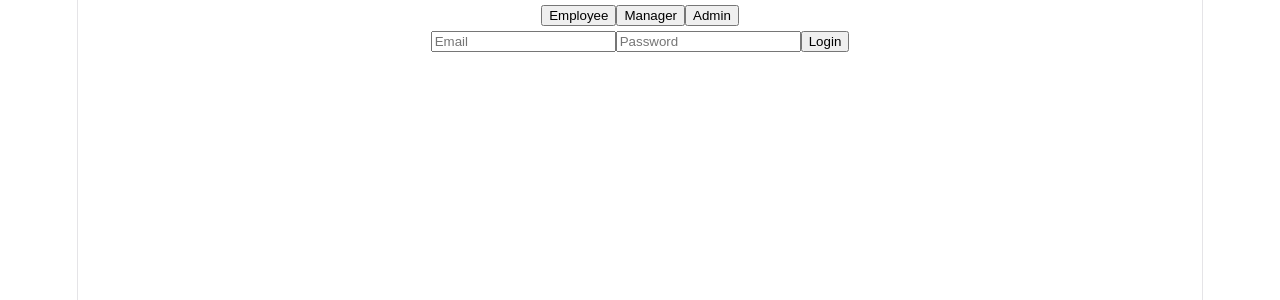
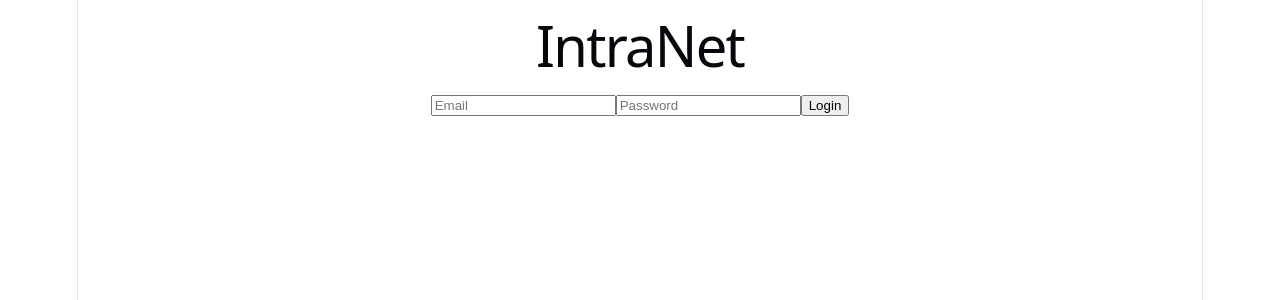
Before and after one commit to mokekia/intranet, a React app in the folder frontend/: page /login in a window 1280 px wide. Shown: the top 300 px of the page. Built offline with nearby package versions, Linux system fonts and the light colour scheme; the HTML template or start-up script is replaced by a standard one.

Commit message:
fix: add error handling and remove role tabs from login page

```diff
--- a/frontend/src/context/AuthContext.jsx
+++ b/frontend/src/context/AuthContext.jsx
@@ -21,7 +21,7 @@ const AuthProvider = ({ children }) => {
     setToken(response.data.token)
     localStorage.setItem('token', response.data.token)
     } catch (error) {
-      console.error(error)
+      throw error
     }
   }
   const logout = () => {
--- a/frontend/src/pages/LoginPage.jsx
+++ b/frontend/src/pages/LoginPage.jsx
@@ -15,7 +15,6 @@ import { useNavigate } from 'react-router-dom'
 function LoginPage() {
   const [email, setEmail] = useState('')
   const [password, setPassword] = useState('')
-  const [role, setRole] = useState('Employee')
   const [error, setError] = useState(null)
   const { login } = useAuth()
   const navigate  = useNavigate()
@@ -25,20 +24,13 @@ function LoginPage() {
       await login(email, password)
       navigate('/')
     } catch (error) {
-      console.error(error)
+      setError('Invalid email or password')
     }
   }
 
   return (
     <div>
-      <div>
-
-        <button onClick={() => setRole('Employee')}>Employee</button>
-        <button onClick={() => setRole('Manager')}>Manager</button>
-        <button onClick={() => setRole('Admin')}>Admin</button>
-
-      </div>
-
+      <h1>IntraNet</h1>
       <div>
 
         <input
@@ -57,7 +49,7 @@ function LoginPage() {
           onChange={(e) => setPassword(e.target.value)}
 
         />
-
+        {error && <p style={{color: 'red'}}>{error}</p> }
         <button onClick={() => handleSubmit()}>Login</button>
       </div>
 
```
Also changed, not shown: 1 other file (tests, documents, lock files or other folders).
